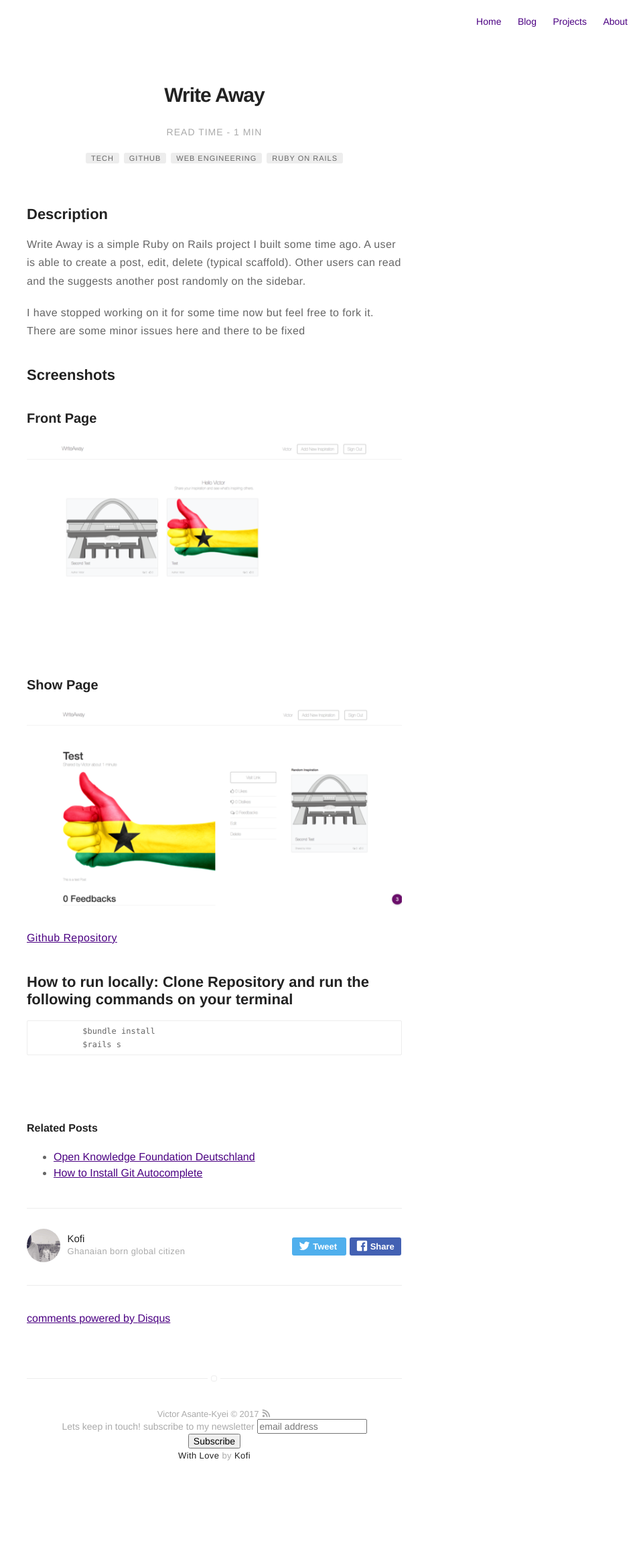
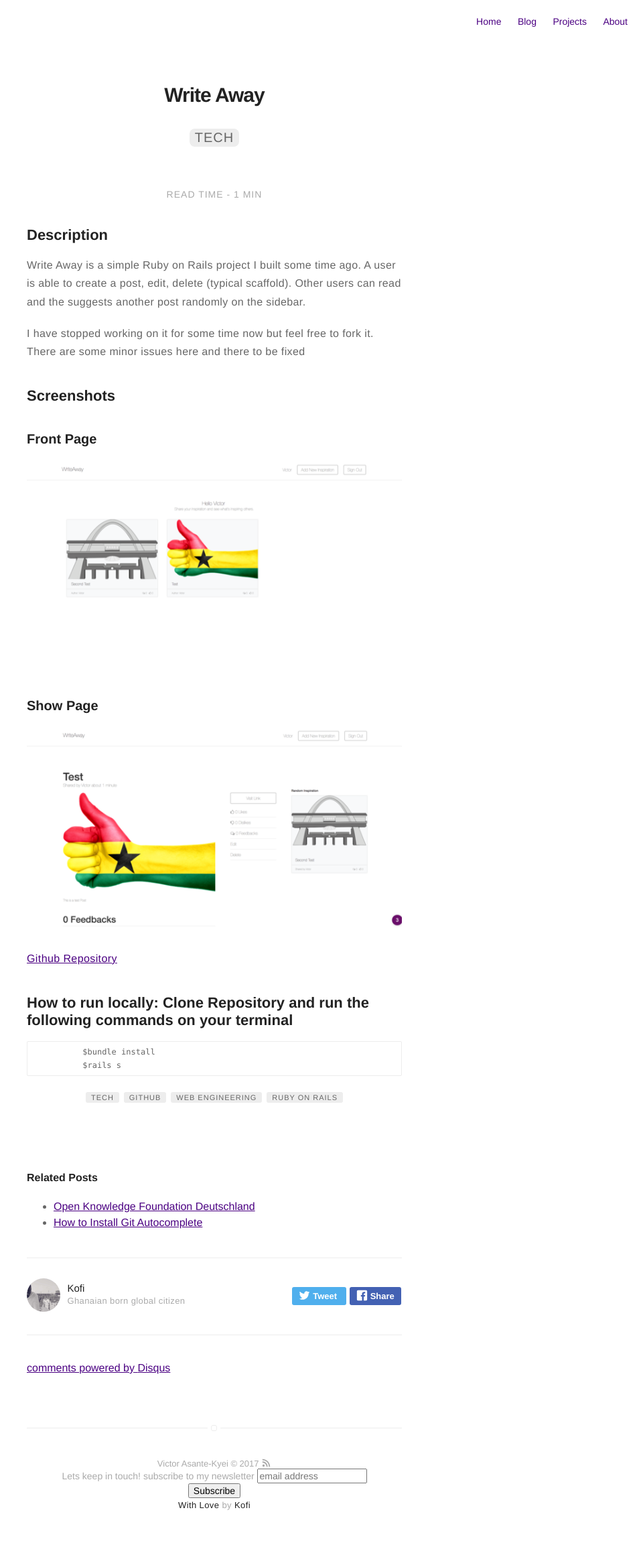
Before and after one commit to BruhKofi/bruhkofi.github.io, a Jekyll site: the page built from _posts/2017-02-09-write-away.markdown, in a window 1280 px wide. Shown: the whole page at 67% size, without its empty margins (320-1280 px from the left). Built offline with Jekyll 4.4.1, drawn with Linux system fonts in a browser that asks for light colours; a script that is not in the unit is left out; comment, search, counter and statistics services are not loaded; before the commit the page ends 2244 px from its top, so only the background shows below that.

Commit message:
categories

```diff
--- a/_layouts/post.html
+++ b/_layouts/post.html
@@ -7,11 +7,19 @@ layout: page
 {% endif %}
 
 <h1 class="title">{{ page.title }}</h1>
+<div class="post-categories">
+    {% for categories in page.categories %}
+        <a class="item" href="{{ site.url }}/tags/#{{ categories | slugify }}">{{ categories }}</a>
+    {% endfor %}
+</div>
 
 <span class="date">
     <!-- <time datetime="{{ page.date | date:"%d-%m-%Y" }}">{{ page.date | date: "%A. %B %d, %Y" }}</time> -->
     {% if site.read-time %} Read Time - {% include read-time.html %}{% endif %}
 </span>
+
+
+{{content}}
 
 {% if site.show-tags %}
     <div class="post-tags">
@@ -20,8 +28,6 @@ layout: page
         {% endfor %}
     </div>
 {% endif %}
-
-{{content}}
 
 {% if page.blog and site.blog-nav-links %}
     <div class="blog-navigation">
--- a/_sass/pages/post.sass
+++ b/_sass/pages/post.sass
@@ -32,6 +32,29 @@
         text-decoration: none
         display: inline-block
 
+    > .post-categories
+        color: $gama
+        font-weight: 300
+        font-size: 2rem
+        text-transform: uppercase
+        text-align: center
+        display: block
+        margin-bottom: 6rem
+        letter-spacing: 1px
+        -webkit-font-smoothing: antialiased
+        text-rendering: optimizeLegibility
+
+    > .post-categories > .item
+        padding: 2px 8px
+        border-radius: 8px
+        font-size: 2rem
+        background: $epsilon
+        color: $alpha
+        letter-spacing: 1px
+        margin: 3px 1px
+        text-decoration: none
+        display: inline-block
+
     // general style
     > h2,
     > h3,
```
